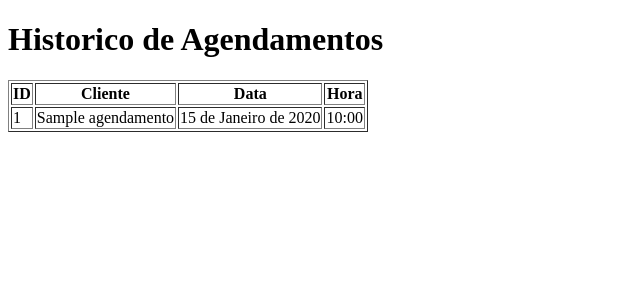
After one commit to julianapvh/sylendar, a Django app: page /historico_agendamentos/ in a window 1280 px wide. The commit adds this page. Shown: the top 300 px of the page, without its empty margins (0-640 px from the left). Run offline with Django 4.2, Linux system fonts and the light colour scheme; a user stored in the database is signed in; tables that the repository leaves empty hold one stand-in row (values such as "Sample post").

Commit message:
Melhorias
Foi feito melhorias nas funções de cadastrar e editar equipamentos

```diff
--- a/agendamentos/models.py
+++ b/agendamentos/models.py
@@ -61,23 +61,6 @@ class Equipamento(models.Model):
         return self.nome
 
 
-'''class Agendamento(models.Model):
-    cliente_nome = models.CharField(max_length=100)
-    cliente_cpf = models.CharField(max_length=11, default="00000000000")
-    equipamento = models.ForeignKey(Equipamento, on_delete=models.CASCADE)
-    data = models.DateTimeField(default=timezone.now)
-    hora = models.TimeField()
-    cancelado = models.BooleanField(default=False)  # Campo para indicar se o agendamento foi cancelado
-    reagendado = models.BooleanField(default=False)
-
-    def status_equipamento(self):
-        return self.equipamento.status  # Retorna o status do equipamento associado ao agendamento
-
-    def __str__(self):
-        return f"Agendamento para {self.cliente_nome} em {self.equipamento.nome}"'''
-
-
-
 class Agendamento(models.Model):
     cliente_nome = models.CharField(max_length=100)
     cliente_cpf = models.CharField(max_length=11, default="00000000000")
--- a/agendamentos/templates/administrador.html
+++ b/agendamentos/templates/administrador.html
@@ -32,7 +32,7 @@
                 <a class="btn-primary" href={% url 'excluir_equipamento' %}><button class="btn-primary">Excluir um Equipamento</button></a>
                 <a class="btn-primary" href={% url 'editar_equipamento' %}><button class="btn-primary">Editar um Equipamento</button></a>
                 <a class="btn-primary" href={% url 'visualizar_equipamentos' %}><button class="btn-primary">Listar Equipamentos Disponiveis</button></a>
-
+                <a class="btn-primary" href="{% url 'historico_agendamentos' %}"><button class="btn-primary">Histórico de Agendamentos dos Clientes</button></a>
                 <a class="btn-primary" href={% url 'relatorios_home' %}><button class="btn-primary">Relatórios</button></a>
 
                 <a class="btn-primary" href={% url 'administrador_home' %}><button class="btn-primary">Voltar</button></a>
--- a/agendamentos/templates/cliente.html
+++ b/agendamentos/templates/cliente.html
@@ -23,6 +23,7 @@
             <a class="btn-primary" href={% url 'agendar_equipamento' %}><button class="btn-primary">Agendar Equipamento</button></a>
             <a class="btn-primary" href={% url 'visualizar_equipamentos' %}><button class="btn-primary">Listar Equipamentos Disponiveis</button></a>
             <a class="btn-primary" href={% url 'historico' %}><button class="btn-primary">Histórico</button></a>
+            <a class="btn-primary" href={% url 'calendario_mensal'%}><button class="btn-primary">Calendário Mensal de Agendamentos</button><a/>
             <form action="{% url 'logout' %}" method="post">
                 {% csrf_token %}
                 <button type="submit">Logout</button>
--- /dev/null
+++ b/agendamentos/templates/historico_agendamentos.html
@@ -0,0 +1,40 @@
+<!-- historico_agendamentos.html -->
+{% load static %}
+<!DOCTYPE html>
+<html lang="en">
+<head>
+    <meta charset="UTF-8">
+    <meta name="viewport" content="width=device-width, initial-scale=1.0">
+    <title>Historico de Agendamentos</title>
+</head>
+<body>
+<div class="container_home">
+<div class="home-form">
+    <h1>Historico de Agendamentos</h1>
+    <table border="1">
+        <thead>
+            <tr>
+                <th>ID</th>
+                <th>Cliente</th>
+                <th>Data</th>
+                <th>Hora</th>
+                <!-- Add more columns as needed -->
+            </tr>
+        </thead>
+        <tbody>
+            {% for agendamento in agendamentos %}
+            <tr>
+                <td>{{ agendamento.id }}</td>
+                <td>{{ agendamento.cliente_nome }}</td>
+                <td>{{ agendamento.data }}</td>
+                <td>{{ agendamento.hora }}</td>
+                <!-- Add more columns as needed -->
+            </tr>
+            {% endfor %}
+        </tbody>
+    </table>
+</div>
+</div>
+
+</body>
+</html>
--- a/agendamentos/urls.py
+++ b/agendamentos/urls.py
@@ -8,7 +8,8 @@ from agendamentos.models import User
 from .views import reagendar_agendamento, cancelar_agendamento
 from agendamentos import views as agendamentos_views
 from django.views.generic import RedirectView
-from .views import relatorios_home, relatorio_padroes_agendamento, relatorio_quantidade_agendamentos_por_dia,
+from .views import relatorios_home, relatorio_padroes_agendamento, relatorio_quantidade_agendamentos_por_dia
+from .views import historico_agendamentos
 
 
 tcc_django = 'agendamentos'
@@ -44,4 +45,7 @@ urlpatterns = [
     path('relatorio_quantidade_agendamentos_por_dia/', relatorio_quantidade_agendamentos_por_dia, name='relatorio_quantidade_agendamentos_por_dia'),
     path('buscar_agendamentos/', views.buscar_agendamentos, name='buscar_agendamentos'),
     path('devolucao_equipamento/<int:agendamento_id>/', views.devolucao_equipamento, name='devolucao_equipamento'),
+    path('historico_agendamentos/', views.historico_agendamentos, name='historico_agendamentos'),
+    path('obter_dados_equipamento/', views.obter_dados_equipamento, name='obter_dados_equipamento'),
+    #path('calendario_mensal/', views.calendario_mensal, name='calendario_mensal'),
 ]
--- a/agendamentos/views.py
+++ b/agendamentos/views.py
@@ -300,6 +300,8 @@ def cadastrar_equipamento(request):
         # Obter os dados do formulário
         nome_equipamento = request.POST.get('nome_equipamento')
         descricao = request.POST.get('descricao')
+        fabricante = request.POST.get('fabricante')
+        data_aquisicao = request.POST.get('data_aquisicao')
         quantidade_disponivel = request.POST.get('quantidade_disponivel')
 
         # Verificar se os campos obrigatórios estão preenchidos
@@ -310,7 +312,7 @@ def cadastrar_equipamento(request):
 
         try:
             # Criar um novo equipamento
-            equipamento = Equipamento(nome=nome_equipamento, descricao=descricao, quantidade_disponivel=quantidade_disponivel)
+            equipamento = Equipamento(nome=nome_equipamento, descricao=descricao, fabricante=fabricante, data_aquisicao=data_aquisicao, quantidade_disponivel=quantidade_disponivel)
             equipamento.save()
 
             # Define a mensagem de sucesso
@@ -325,6 +327,7 @@ def cadastrar_equipamento(request):
 
     else:
         return render(request, 'cadastrar_equipamento.html')
+
 
 def excluir_equipamento(request):
     if request.method == 'POST':
@@ -497,3 +500,37 @@ def relatorio_quantidade_agendamentos_por_dia(request):
 
 
 #################  -------  ---------  ###########################
+
+@staff_member_required
+def historico_agendamentos(request):
+    agendamentos = Agendamento.objects.all()
+    return render(request, 'historico_agendamentos.html', {'agendamentos': agendamentos})
+
+def obter_dados_equipamento(request):
+    equipamento_id = request.GET.get('equipamento_id')
+    equipamento = Equipamento.objects.get(pk=equipamento_id)
+    data = {
+        'id': equipamento.id,
+        'nome': equipamento.nome,
+        'descricao': equipamento.descricao,
+        'fabricante': equipamento.fabricante,
+        'data_aquisicao': equipamento.data_aquisicao,
+        'quantidade_disponivel': equipamento.quantidade_disponivel
+    }
+    return JsonResponse(data)
+
+
+'''@login_required
+def calendario_mensal(request):
+    # Obtém o usuário logado
+    cliente_nome = request.user.username
+
+    # Obtém o ano e mês atuais
+    today = timezone.now()
+    ano_atual = today.year
+    mes_atual = today.month
+
+    # Obtém os agendamentos do cliente para o mês atual
+    agendamentos = Agendamento.objects.filter(cliente_nome=cliente_nome, data__year=ano_atual, data__month=mes_atual)
+
+    return render(request, 'calendario_mensal.html', {'agendamentos': agendamentos, 'ano': ano_atual, 'mes': mes_atual})'''
--- a/tcc_django/urls.py
+++ b/tcc_django/urls.py
@@ -1,7 +1,7 @@
 from django.contrib import admin
 from django.urls import path, include
 from agendamentos import views
-from agendamentos.views import cancelar_agendamento, excluir_equipamento, reagendar_agendamento, relatorio_padroes_agendamento, relatorio_quantidade_agendamentos_por_dia
+from agendamentos.views import cancelar_agendamento, excluir_equipamento, historico_agendamentos, reagendar_agendamento, relatorio_padroes_agendamento, relatorio_quantidade_agendamentos_por_dia
 from django.contrib.auth import views as auth_views
 from django.views.generic import RedirectView
 
@@ -43,6 +43,9 @@ urlpatterns = [
     path('relatorio_quantidade_agendamentos_por_dia/', relatorio_quantidade_agendamentos_por_dia, name='relatorio_quantidade_agendamentos_por_dia'),
     path('buscar_agendamentos/', views.buscar_agendamentos, name='buscar_agendamentos'),
     path('devolucao_equipamento/<int:agendamento_id>/', views.devolucao_equipamento, name='devolucao_equipamento'),
+    path('historico_agendamentos/', views.historico_agendamentos, name='historico_agendamentos'),
+    path('obter_dados_equipamento/', views.obter_dados_equipamento, name='obter_dados_equipamento'),
+    #path('calendario_mensal/', views.calendario_mensal, name='calendario_mensal'),
 ]
 
 # Mapeie a visualização para lidar com erros
```
Also changed, not shown: agendamentos/templates/cadastrar_equipamento.html (+8 -0 lines), agendamentos/templates/calendario_mensal.html (added, +57 -0 lines), agendamentos/templates/editar_equipamento.html (+7 -5 lines), agendamentos/static/styles.css (line endings or trailing spaces).
